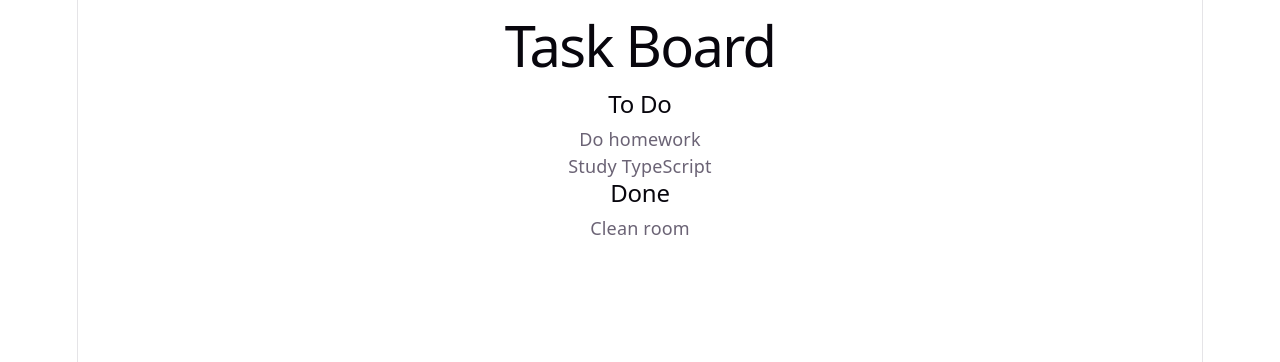
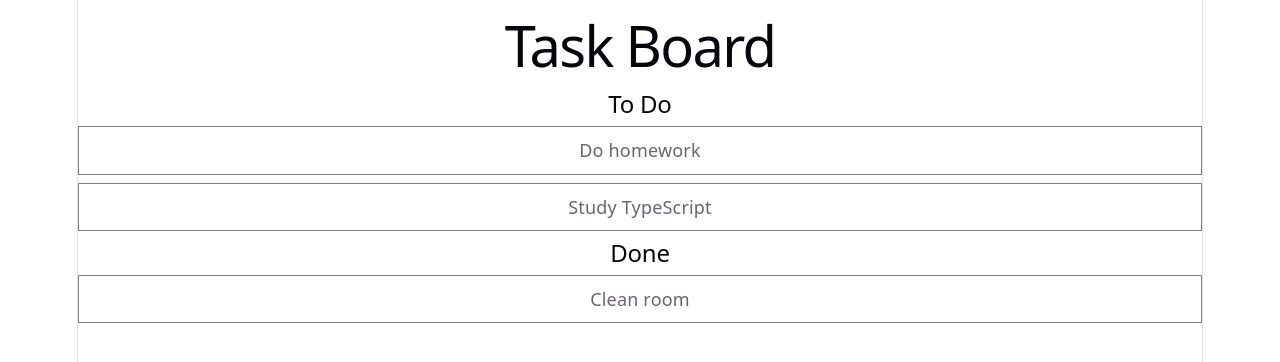
Before and after one commit to sothearn1th/NextPlay_Assessment-Kanban, a React (Vite) app: page / in a window 1280 px wide. Shown: the top 362 px of the page. Built offline with nearby package versions, Linux system fonts and the light colour scheme.

Commit message:
Added a new component taskCard.tsx

```diff
--- a/src/App.tsx
+++ b/src/App.tsx
@@ -1,3 +1,5 @@
+import { TaskCard } from "./components/taskCard.tsx";
+
 type Task = {
   id: string;
   title: string;
@@ -21,12 +23,12 @@ export default function App()
 
       <h2>To Do</h2>
       {todoTasks.map((task) => (
-        <p key={task.id}>{task.title}</p>
+        <TaskCard key={task.id} task={task} />
       ))}
 
       <h2>Done</h2>
       {doneTasks.map((task) => (
-        <p key={task.id}>{task.title}</p>
+        <TaskCard key={task.id} task={task} />
       ))}
     </div>
   );
--- a/src/components/taskCard.tsx
+++ b/src/components/taskCard.tsx
@@ -1,3 +1,22 @@
 import { useSortable } from "@dnd-kit/sortable";
 import { CSS } from "@dnd-kit/utilities";
-import type { Task } from "../types/task";
+import type { Task } from "../types/task.ts";
+
+type TaskCardProps = {
+  task: Task;
+};
+
+export function TaskCard({ task }: TaskCardProps)
+{
+  return (
+    <div
+      style={{
+        border: "1px solid gray",
+        padding: 10,
+        marginBottom: 8
+      }}
+    >
+      <p>{task.title}</p>
+    </div>
+  );
+}
--- /dev/null
+++ b/src/types/task.ts
@@ -0,0 +1,5 @@
+export type Task = {
+  id: string;
+  title: string;
+  status: "todo" | "done";
+};
```
